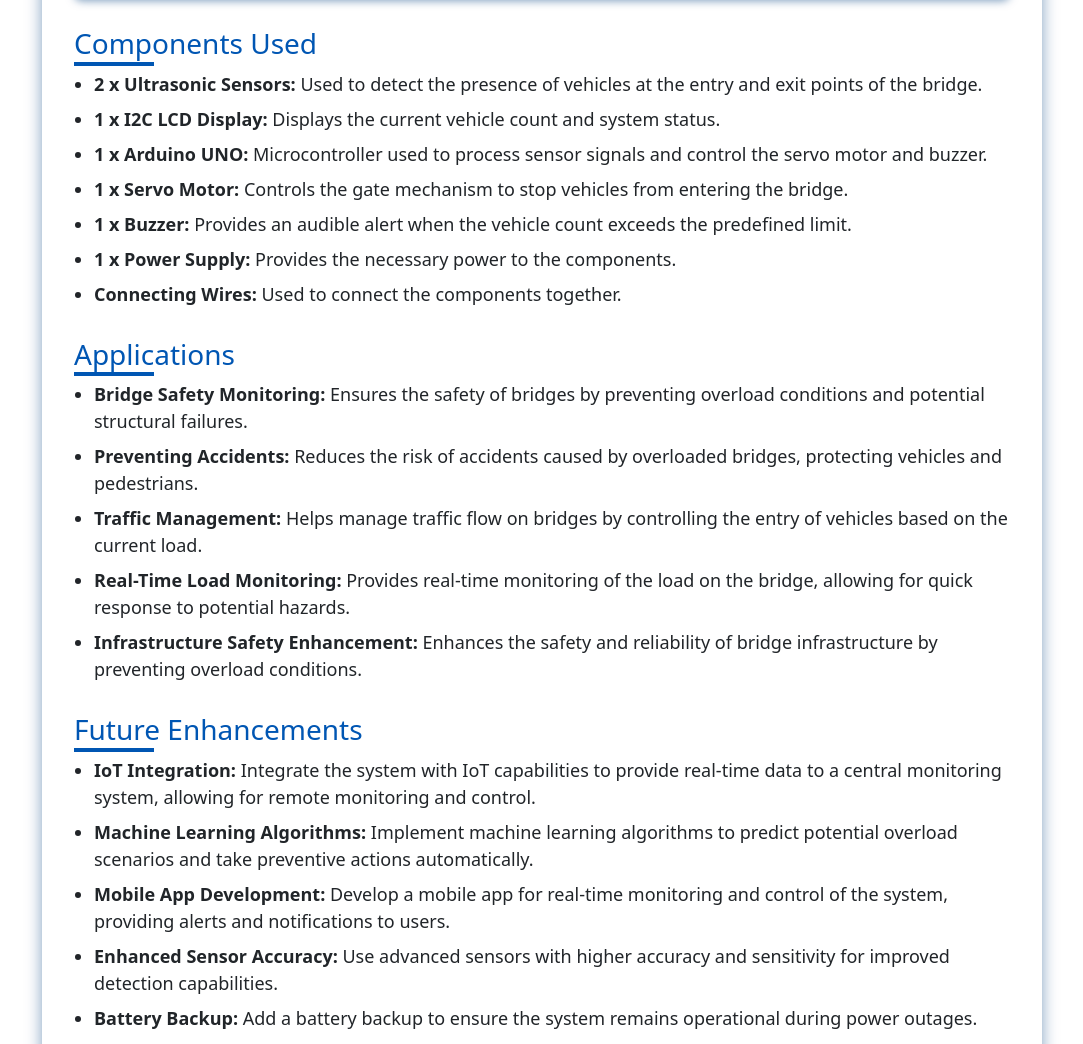
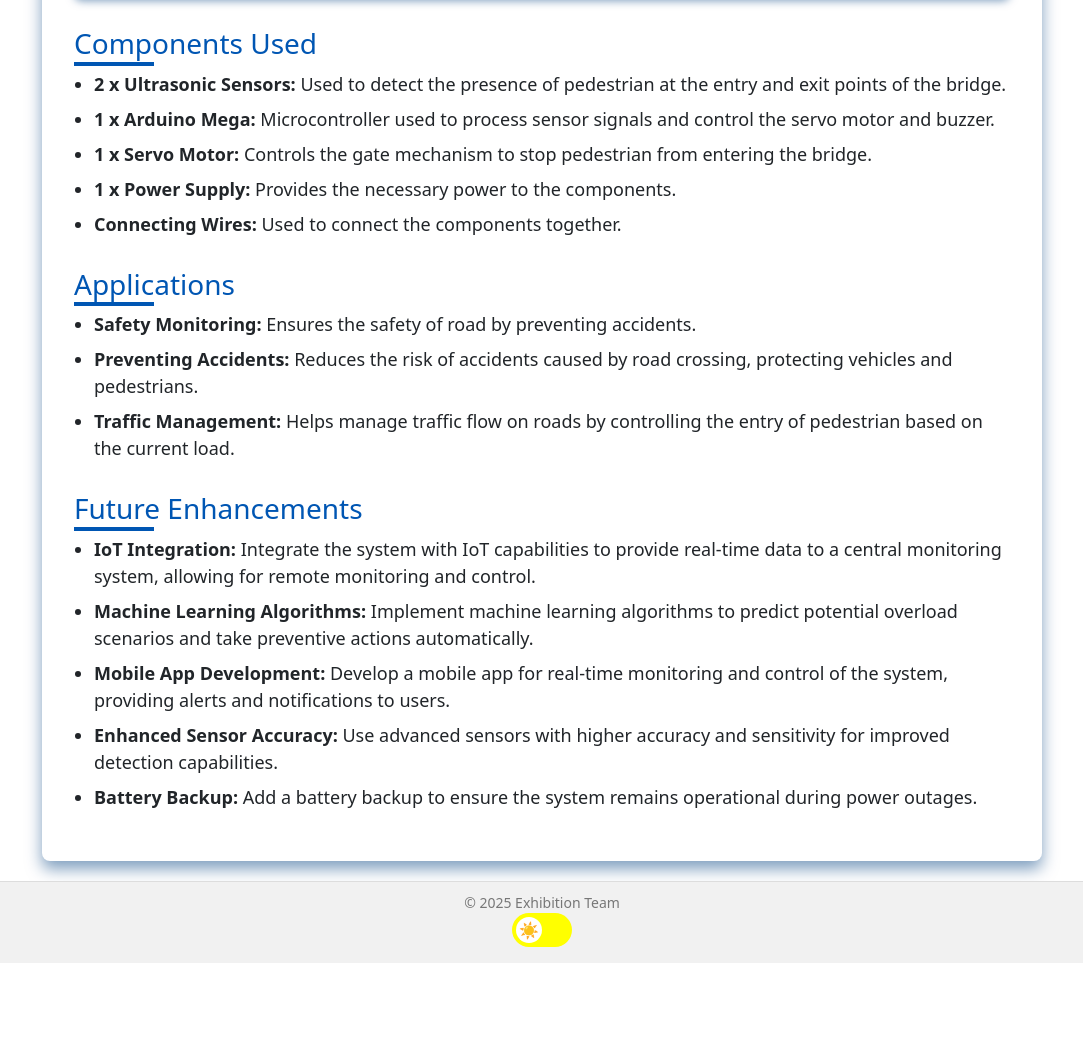
Before and after one commit to Ankit404developer/ex, a website: page project1.html in a window 1280 px wide. Shown: the part 2260-3304 px from the top of the page, without its empty margins (98-1181 px from the left). After the commit the page ends 3223 px from the top, so only its background shows below. Drawn offline with nearby package versions, Linux system fonts and the light colour scheme.

Commit message:
Update project1.html

```diff
--- a/project1.html
+++ b/project1.html
@@ -4,7 +4,7 @@
 <head>
     <meta charset="UTF-8">
     <meta name="viewport" content="width=device-width, initial-scale=1.0">
-    <title>Bridge Overload Detection System</title>
+    <title>Smart Zebra Crossing</title>
 
     <link rel="stylesheet" href="project1.css"> <!-- Link to the new project1.css for custom styles -->
     <link rel="stylesheet" href="https://cdn.jsdelivr.net/npm/bootstrap@5.1.3/dist/css/bootstrap.min.css">
@@ -220,11 +220,10 @@
             <section id="components-used" class="project-section animate-on-scroll">
                 <h2>Components Used</h2>
                 <ul>
-                    <li><strong>2 x Ultrasonic Sensors:</strong> Used to detect the presence of vehicles at the entry and exit points of the bridge.</li>
-                    <li><strong>1 x I2C LCD Display:</strong> Displays the current vehicle count and system status.</li>
-                    <li><strong>1 x Arduino UNO:</strong> Microcontroller used to process sensor signals and control the servo motor and buzzer.</li>
-                    <li><strong>1 x Servo Motor:</strong> Controls the gate mechanism to stop vehicles from entering the bridge.</li>
-                    <li><strong>1 x Buzzer:</strong> Provides an audible alert when the vehicle count exceeds the predefined limit.</li>
+                    <li><strong>2 x Ultrasonic Sensors:</strong> Used to detect the presence of pedestrian at the entry and exit points of the bridge.</li>
+                    <li><strong>1 x Arduino Mega:</strong> Microcontroller used to process sensor signals and control the servo motor and buzzer.</li>
+                    <li><strong>1 x Servo Motor:</strong> Controls the gate mechanism to stop pedestrian from entering the bridge.</li>
+
                     <li><strong>1 x Power Supply:</strong> Provides the necessary power to the components.</li>
                     <li><strong>Connecting Wires:</strong> Used to connect the components together.</li>
                 </ul>
@@ -234,11 +233,10 @@
             <section id="applications" class="project-section animate-on-scroll">
                 <h2>Applications</h2>
                 <ul>
-                    <li><strong>Bridge Safety Monitoring:</strong> Ensures the safety of bridges by preventing overload conditions and potential structural failures.</li>
-                    <li><strong>Preventing Accidents:</strong> Reduces the risk of accidents caused by overloaded bridges, protecting vehicles and pedestrians.</li>
-                    <li><strong>Traffic Management:</strong> Helps manage traffic flow on bridges by controlling the entry of vehicles based on the current load.</li>
-                    <li><strong>Real-Time Load Monitoring:</strong> Provides real-time monitoring of the load on the bridge, allowing for quick response to potential hazards.</li>
-                    <li><strong>Infrastructure Safety Enhancement:</strong> Enhances the safety and reliability of bridge infrastructure by preventing overload conditions.</li>
+                    <li><strong> Safety Monitoring:</strong> Ensures the safety of road by preventing accidents.</li>
+                    <li><strong>Preventing Accidents:</strong> Reduces the risk of accidents caused by road crossing, protecting vehicles and pedestrians.</li>
+                    <li><strong>Traffic Management:</strong> Helps manage traffic flow on roads by controlling the entry of pedestrian based on the current load.</li>
+
                 </ul>
             </section>
 
@@ -262,7 +260,7 @@
     <!-- Footer Section -->
     <footer>
         <div class="container">
-            <p>&copy; 2025 Saraswati Puja Exhibition Team</p>
+            <p>&copy; 2025 Exhibition Team</p>
 
             <div class="toggle-container">
                 <input type="checkbox" id="theme-toggle" class="toggle-checkbox">
```
